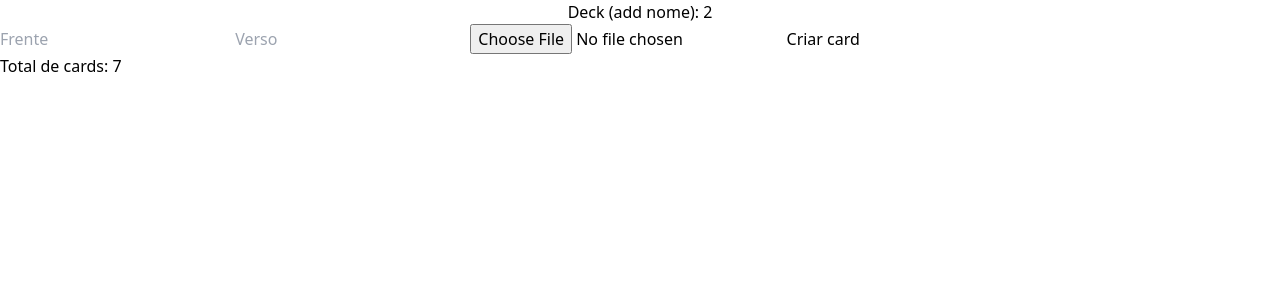
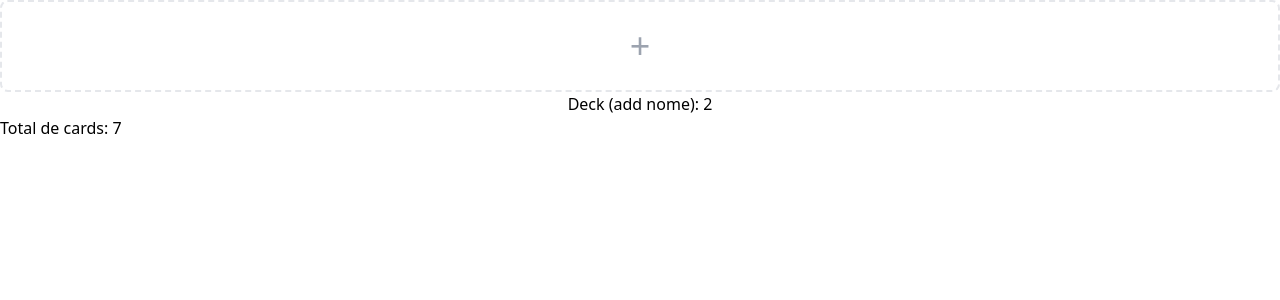
Before and after one commit to italoEng/boss_deck, a Flask app: page /deck/2 in a window 1280 px wide. Shown: the part 57-357 px from the top of the page. Run offline with Flask 3, Linux system fonts and the light colour scheme; data comes from the database, SQL or seed files in the repository; both versions use the stored data as it was after the commit; some libraries are stand-ins or nearby versions.

Commit message:
ajuste card page

```diff
--- a/templates/cards.html
+++ b/templates/cards.html
@@ -11,7 +11,9 @@
 
     {% if cards %}
         <p class="text-center text-3xl mt-4">{{ cards[0]["front"] }}</p>
-        <img src="/static/uploads/{{cards[0]['front_img'] }}" class="max-h-48 mx-auto mt-4 rounded">
+        {% if cards[0]["front_img"] %}
+            <img src="/static/{{cards[0]['front_img'] }}" class="max-h-48 mx-auto mt-4 rounded">
+        {% endif %}
 
         <div id="verso" style="display:none">
             <p class="text-center text-xl m-4">{{ cards[0]["back"] }}</p>
--- a/templates/decks.html
+++ b/templates/decks.html
@@ -12,16 +12,32 @@
         <a href='/deck/{{ deck_id }}/cards'>Iniciar</a>
     </nav>
 
+    <div onclick="document.getElementById('modal').classList.remove('hidden')"
+        class="border-2 border-dashed rounded-lg p-6 flex items-center justify-center cursor-pointer hover:bg-gray-100">
+        <span class="text-4xl text-gray-400">+</span>
+    </div>
+
     <h1 class="text-center">Deck (add nome): {{ deck_id }}</h1>
 
-    <form action="/deck/{{ deck_id }}/cards/new" method="POST" enctype="multipart/form-data">
-        <input type="text" name="front" placeholder="Frente">
-        <input type="text" name="back" placeholder="Verso">
-        <input type="file" name="front_img" accept="image/*">
-        <button type="submit">Criar card</button>
-    </form>
+    <div id="modal" class="hidden fixed inset-0 bg-black bg-opacity-50 flex items-center justify-center">
+        <div class="bg-white rounded-lg p-12 w-96">
+            <h2 class="font-bold text-xl mb-4">Novo Card</h2>
+            <form action="/deck/{{ deck_id }}/cards/new" method="POST" enctype="multipart/form-data">
+                <input type="text" name="front" placeholder="Frente" class="border w-full p-2 rounded mb-3">
+                <input type="text" name="back" placeholder="Verso" class="border w-full p-2 rounded mb-4">
+                <label class=" border w-full rounded-lg p-4 flex items-center justify-center cursor-pointer hover:bg-gray-100 mb-4">
+                    <span class="text-gray-400">Clique para adicionar uma imagem</span>
+                    <input type="file" name="front_img" accept="image/*" class="hidden">
+                </label>
+                <button type="submit" class="bg-blue-500 text-white px-4 py-2 rounded w-full">Criar</button>
+            </form>
+            <button onclick="document.getElementById('modal').classList.add('hidden')"
+                    class="border w-full mt-2 text-gray-500 w-full text-center">Cancelar</button>
+        </div>
+    </div>
 
     <p>Total de cards: {{cards | length}}</p>
 
+
 </body>
 </html>
--- a/templates/homepage.html
+++ b/templates/homepage.html
@@ -21,14 +21,14 @@
             <span class="text-4xl text-gray-400">+</span>
         </div>
 
-        <!-- baralhos -->
+        <!-- Baralhos -->
         {% for deck in decks %}
         <a href='/deck/{{ deck["id"] }}' class="border rounded-lg p-12 block hover:bg-gray-100 relative">
             <h2 class="font-bold text-lg">{{ deck["name"] }}</h2>
             <p class="text-gray-500">{{ deck["description"] }}</p>
             <div class="edit-actions hidden absolute top-2 right-2 flex gap-2">
 
-                <!-- edit Deck -->
+                <!-- Edit Deck -->
                 <button
                     onclick="event.stopPropagation(); abrirEditar({{ deck['id'] }}, '{{ deck['name'] }}', '{{ deck['description'] }}');
                     return false"
```
Also changed, not shown: boss_deck.db.
